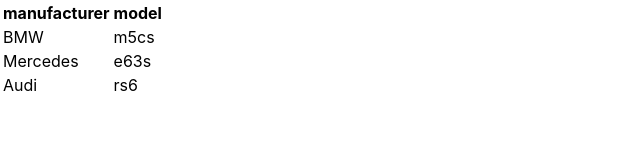
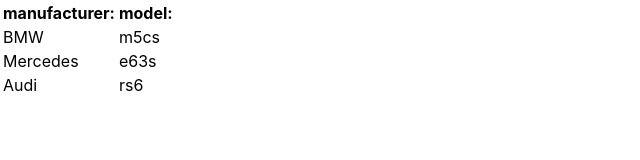
Before and after one commit to Vital9i/MicroTasks, a React (Create React App) app: page / in a window 1280 px wide. Shown: the top 160 px of the page, without its empty margins (0-640 px from the left). Built offline with nearby package versions, Linux system fonts and the light colour scheme.

Commit message:
Method Map JS

```diff
--- a/src/components/NewComponent/NewComponent.tsx
+++ b/src/components/NewComponent/NewComponent.tsx
@@ -22,12 +22,12 @@
     return (
         <table>
             <tr>
-        <th>manufacturer</th>
-        <th>model</th>
+                <th>manufacturer:</th>
+                <th>model:</th>
             </tr>
 
-    {topCars.map((car,index)=>{
-        return(
+            {topCars.map((car, index) => {
+                return (
                     <tr key={index}>
                         <td>{car.manufacturer}</td>
                         <td>{car.model}</td>
```
Lines whose indentation alone changed are shown as unchanged.
